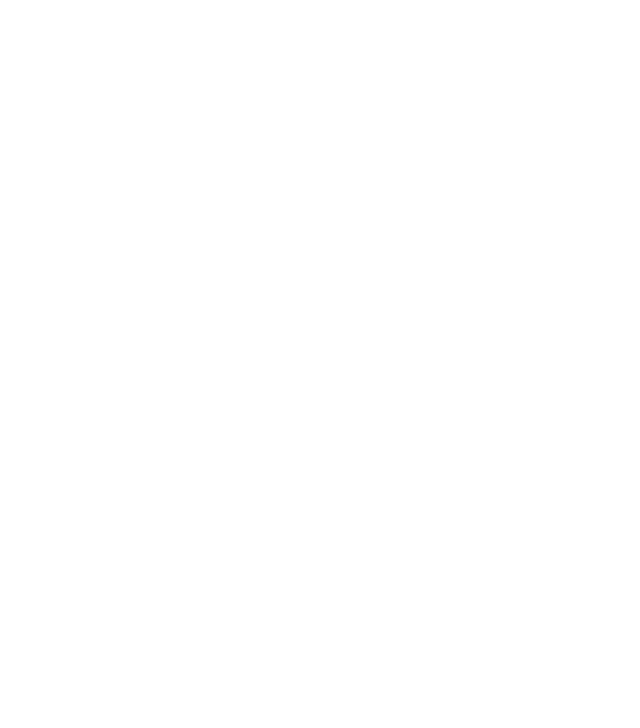
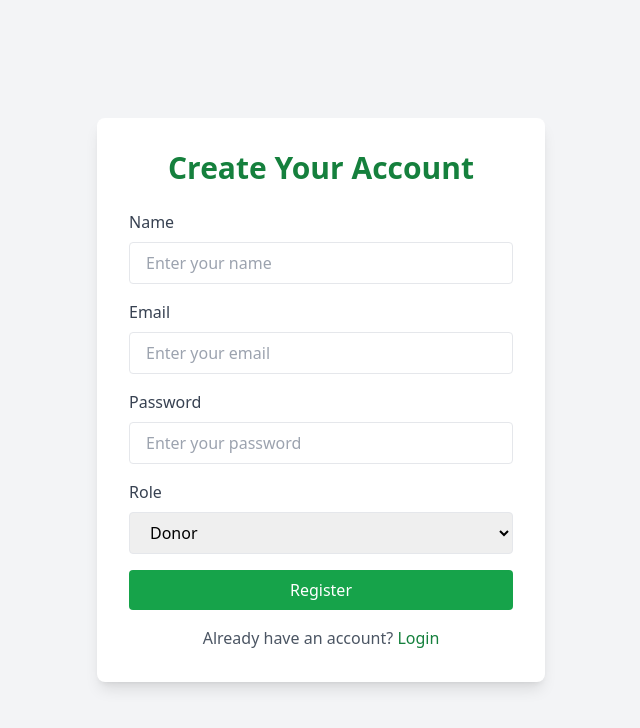
Before and after one commit to FahadIqbal01/local-food-rescue, a React (Create React App) app in the folder frontend/: page /register in a window 1280 px wide. Before the commit this address had no page. Shown: the top 728 px of the page, without its empty margins (319-959 px from the left). Built offline with nearby package versions, Linux system fonts and the light colour scheme.

Commit message:
Frontend: Add Register Page.

```diff
--- a/frontend/src/App.tsx
+++ b/frontend/src/App.tsx
@@ -2,6 +2,7 @@
 import { BrowserRouter as Router, Routes, Route } from "react-router-dom";
 import LandingPage from "../src/pages/Landing";
 import Login from "./pages/Login";
+import Register from "./pages/Register";
 
 function App() {
   return (
@@ -9,6 +10,7 @@
       <Routes>
         <Route path="/" element={<LandingPage />} />
         <Route path="/login" element={<Login />} />
+        <Route path="/register" element={<Register />} />
       </Routes>
     </Router>
   );
--- a/frontend/src/pages/Login.tsx
+++ b/frontend/src/pages/Login.tsx
@@ -82,6 +82,21 @@
             Login
           </button>
         </form>
+
+        {/* Links */}
+        <div className="text-center mt-4">
+          <p className="text-gray-600">
+            Don’t have an account?{" "}
+            <a href="/register" className="text-green-700 hover:underline">
+              Register
+            </a>
+          </p>
+          <p className="mt-2">
+            <a href="#" className="text-sm text-blue-600 hover:underline">
+              Forgot password?
+            </a>
+          </p>
+        </div>
       </div>
     </div>
   );
--- /dev/null
+++ b/frontend/src/pages/Register.tsx
@@ -0,0 +1,115 @@
+import React, { useState } from "react";
+
+const Register: React.FC = () => {
+  const [name, setName] = useState("");
+  const [email, setEmail] = useState("");
+  const [password, setPassword] = useState("");
+  const [role, setRole] = useState("donor");
+
+  const handleSubmit = (e: React.FormEvent) => {
+    e.preventDefault();
+
+    // Simple validation
+    if (!name || !email || !password) {
+      alert("Please fill out all fields.");
+      return;
+    }
+
+    if (!/\S+@\S+\.\S+/.test(email)) {
+      alert("Invalid email format.");
+      return;
+    }
+
+    if (password.length < 6) {
+      alert("Password must be at least 6 characters.");
+      return;
+    }
+
+    console.log("Form submitted:", { name, email, password, role });
+    // Later: send data to backend API
+  };
+
+  return (
+    <div className="flex justify-center items-center h-screen bg-gray-100">
+      <div className="w-full max-w-md bg-white shadow-lg rounded-lg p-8">
+        {/* Title */}
+        <h2 className="text-3xl font-bold text-center text-green-700 mb-6">
+          Create Your Account
+        </h2>
+
+        {/* Form */}
+        <form className="space-y-4" onSubmit={handleSubmit}>
+          {/* Name */}
+          <div>
+            <label className="block text-gray-700 mb-2">Name</label>
+            <input
+              type="text"
+              value={name}
+              onChange={(e) => setName(e.target.value)}
+              placeholder="Enter your name"
+              className="w-full px-4 py-2 border rounded focus:outline-none focus:ring-2 focus:ring-green-600"
+            />
+          </div>
+
+          {/* Email */}
+          <div>
+            <label className="block text-gray-700 mb-2">Email</label>
+            <input
+              type="email"
+              value={email}
+              onChange={(e) => setEmail(e.target.value)}
+              placeholder="Enter your email"
+              className="w-full px-4 py-2 border rounded focus:outline-none focus:ring-2 focus:ring-green-600"
+            />
+          </div>
+
+          {/* Password */}
+          <div>
+            <label className="block text-gray-700 mb-2">Password</label>
+            <input
+              type="password"
+              value={password}
+              onChange={(e) => setPassword(e.target.value)}
+              placeholder="Enter your password"
+              className="w-full px-4 py-2 border rounded focus:outline-none focus:ring-2 focus:ring-green-600"
+            />
+          </div>
+
+          {/* Role Selection */}
+          <div>
+            <label className="block text-gray-700 mb-2">Role</label>
+            <select
+              value={role}
+              onChange={(e) => setRole(e.target.value)}
+              className="w-full px-4 py-2 border rounded focus:outline-none focus:ring-2 focus:ring-green-600"
+            >
+              <option value="donor">Donor</option>
+              <option value="recipient">Recipient</option>
+              <option value="admin">Admin</option>
+            </select>
+          </div>
+
+          {/* Submit Button */}
+          <button
+            type="submit"
+            className="w-full bg-green-600 text-white py-2 rounded hover:bg-green-700 transition"
+          >
+            Register
+          </button>
+        </form>
+
+        {/* Link to Login */}
+        <div className="text-center mt-4">
+          <p className="text-gray-600">
+            Already have an account?{" "}
+            <a href="/login" className="text-green-700 hover:underline">
+              Login
+            </a>
+          </p>
+        </div>
+      </div>
+    </div>
+  );
+};
+
+export default Register;
```
